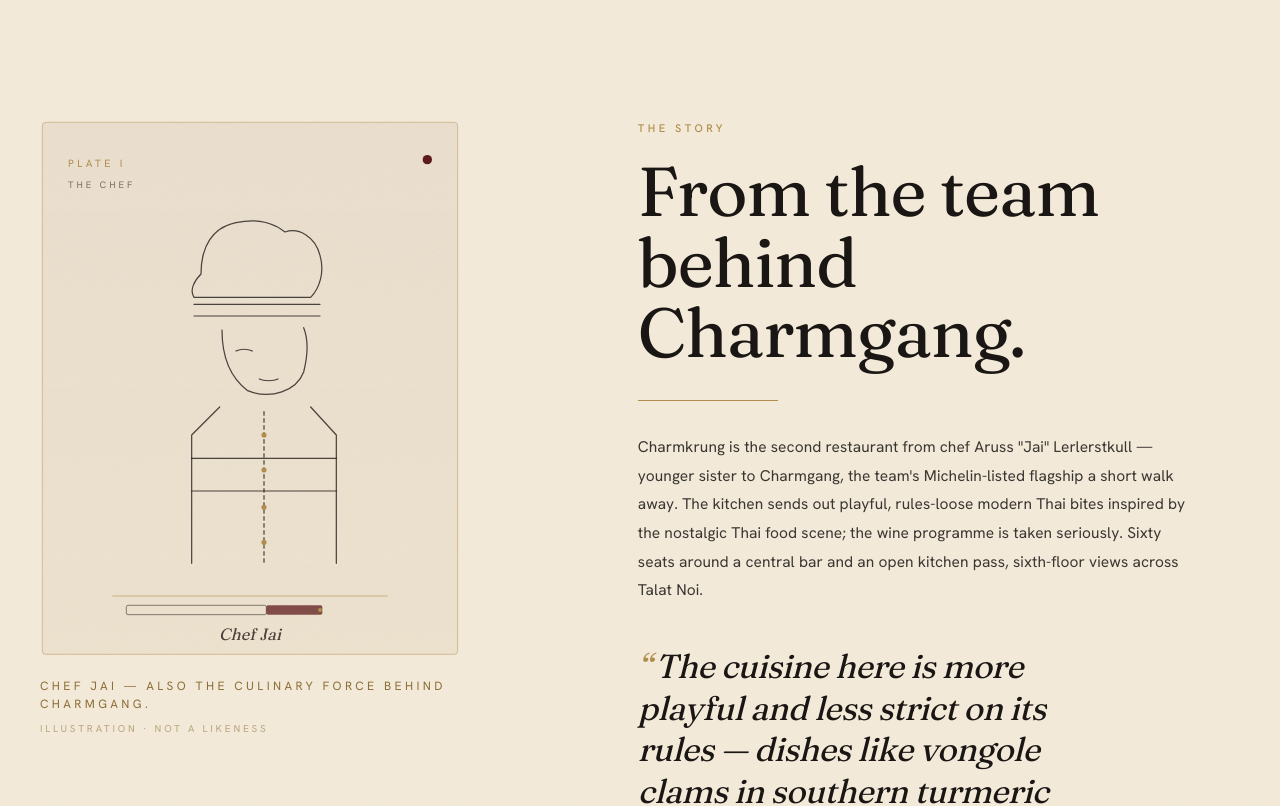
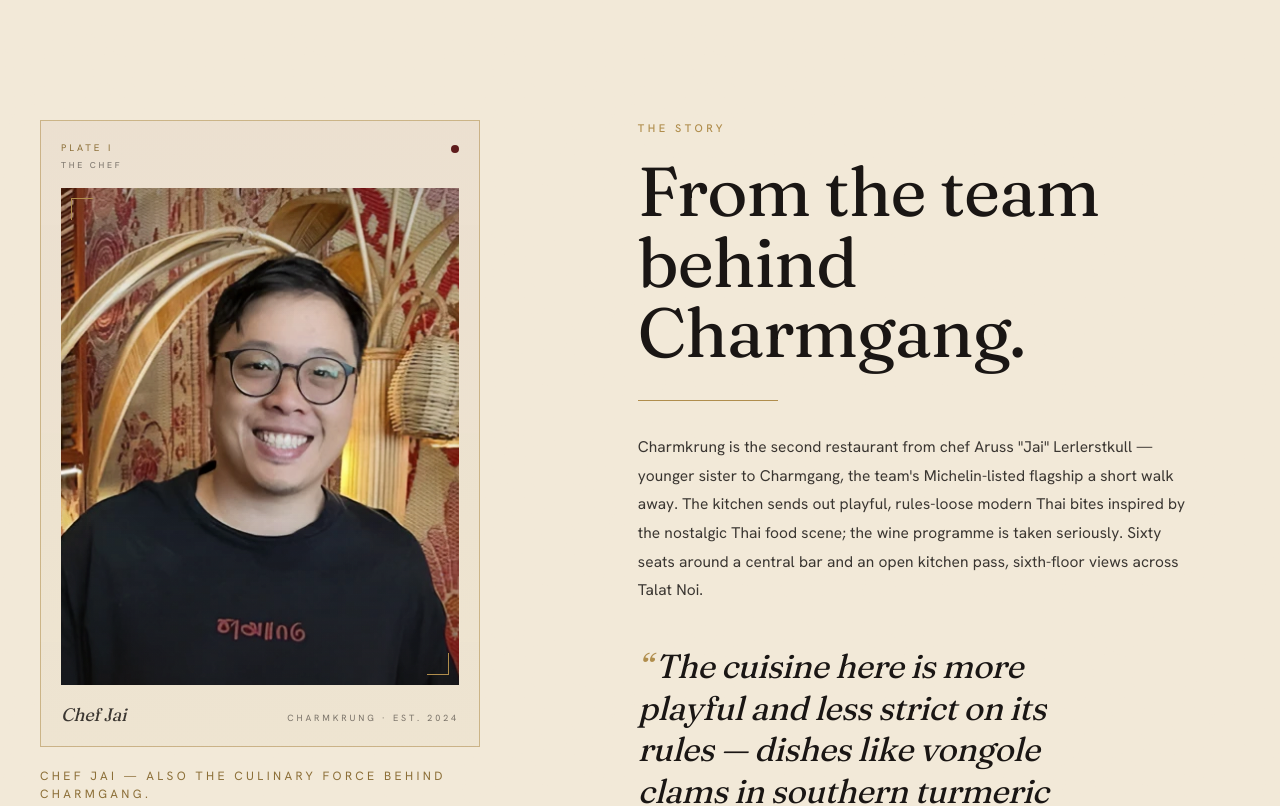
Before and after one commit to kirbykung168-art/charmkrung, a Next.js app: page / in a window 1280 px wide. Shown: the part 1300-2106 px from the top of the page. Built offline with nearby package versions, Linux system fonts and the light colour scheme.

Commit message:
feat(story): restore real chef photo in editorial PLATE I card frame (vignette + brass corners + ledger dot)

```diff
--- a/src/components/Story.tsx
+++ b/src/components/Story.tsx
@@ -1,21 +1,21 @@
 'use client';
 
-import { BRAND, COPY } from '@/lib/content';
+import Image from 'next/image';
+import { BRAND, COPY, PHOTOS } from '@/lib/content';
 import { useLocale } from './LanguageProvider';
 import Reveal from './Reveal';
 
 /**
- * STORY — cream editorial section with an editorial linework chef
- * "plate" on the left and the maison voice on the right.
+ * STORY — cream editorial section. Chef portrait card on the left,
+ * brand voice + pull-quote on the right.
  *
- * Why a linework illustration vs the original phone selfie: the photo on
- * file was a smiling, head-on selfie against a busy printed curtain —
- * wrong register for the candle-lit / editorial / factory-loft voice the
- * rest of the page is setting up, and it undercut the Star Wine List
- * credential two scrolls below. The linework treatment communicates
- * "the chef" without claiming a likeness and matches the typographic
- * weight of the credentials around it. Swap to a real editorial portrait
- * (hands plating, low key, half-light) when one is available.
+ * Portrait treatment: the source photo (`cl-chef.webp`) is the chef's
+ * own provided image. To sit in the same register as the Sommelier
+ * PLATE II card and the rest of the editorial layout, the photo is
+ * wrapped in a paper-tone card frame with PLATE I eyebrow, an oxblood
+ * ledger dot, brass architectural corners, and a soft warm vignette
+ * that pulls the busy curtain pattern down into the espresso/brass
+ * palette. The "Chef Jai" italic signature reads as a press card.
  */
 export default function Story() {
   const { locale } = useLocale();
@@ -23,16 +23,78 @@
   return (
     <section id="story" className="relative bg-cream text-espresso py-28 lg:py-40 paper-grain">
       <div className="mx-auto max-w-[1320px] px-6 lg:px-10 grid lg:grid-cols-[1fr_1.2fr] gap-12 lg:gap-24 items-start">
-        {/* Editorial chef plate */}
+        {/* Chef portrait — editorial press card */}
         <Reveal>
-          <figure>
-            <ChefPlate />
+          <figure className="max-w-[440px]">
+            <div
+              className="relative overflow-hidden"
+              style={{
+                background: 'linear-gradient(180deg, rgba(94,27,27,0.04) 0%, rgba(176,141,76,0.05) 100%)',
+                border: '1px solid rgba(176,141,76,0.55)',
+                padding: '20px 20px 18px 20px',
+              }}
+            >
+              {/* PLATE I eyebrow + oxblood ledger dot */}
+              <div className="flex items-start justify-between mb-4">
+                <div>
+                  <p className="font-sans text-[9.5px] uppercase tracking-[0.32em] text-brass-deep">
+                    Plate I
+                  </p>
+                  <p className="font-sans text-[8.5px] uppercase tracking-[0.32em] text-espresso/55 mt-1">
+                    The chef
+                  </p>
+                </div>
+                <span
+                  aria-hidden
+                  className="block w-2 h-2 rounded-full mt-1"
+                  style={{ background: '#5E1B1B' }}
+                />
+              </div>
+
+              {/* Photo with brass corner brackets + warm vignette */}
+              <div className="relative aspect-[4/5] overflow-hidden">
+                <Image
+                  src={PHOTOS.chef}
+                  alt={`${BRAND.chefName}, chef and owner of Charmkrung`}
+                  fill
+                  sizes="(max-width: 1024px) 100vw, 45vw"
+                  quality={92}
+                  className="object-cover object-center"
+                  style={{ filter: 'contrast(1.05) saturate(0.88)' }}
+                />
+                {/* Editorial vignette — deepens the curtain so it reads as
+                    atmospheric backdrop, not subject. Soft top fade for
+                    where the eyebrow sits. */}
+                <div
+                  className="absolute inset-0 pointer-events-none"
+                  style={{
+                    background:
+                      'linear-gradient(180deg, rgba(26,22,20,0.18) 0%, rgba(26,22,20,0) 28%, rgba(26,22,20,0) 65%, rgba(26,22,20,0.42) 100%), radial-gradient(120% 80% at 50% 40%, rgba(0,0,0,0) 40%, rgba(0,0,0,0.18) 100%)',
+                  }}
+                />
+                {/* Brass corner brackets — kept on the chef card and
+                    the sommelier card as the two credential moments. */}
+                <span className="absolute pointer-events-none" style={{ top: 10, left: 10, width: 22, height: 22, borderTop: '1.2px solid #B08D4C', borderLeft: '1.2px solid #B08D4C' }} />
+                <span className="absolute pointer-events-none" style={{ bottom: 10, right: 10, width: 22, height: 22, borderBottom: '1.2px solid #B08D4C', borderRight: '1.2px solid #B08D4C' }} />
+              </div>
+
+              {/* Signature ledger */}
+              <div className="mt-4 flex items-baseline justify-between">
+                <p
+                  className="display italic text-espresso/85"
+                  style={{ fontSize: 18 }}
+                >
+                  Chef Jai
+                </p>
+                <p className="font-sans text-[9px] uppercase tracking-[0.32em] text-espresso/55">
+                  Charmkrung · est. 2024
+                </p>
+              </div>
+            </div>
+
             <figcaption className="font-sans text-[12px] uppercase tracking-[0.28em] text-brass-deep mt-5" lang={locale}>
               {COPY.story.chefCaption[locale]}
             </figcaption>
-            <p className="font-sans text-[10px] uppercase tracking-[0.28em] text-brass-deep/55 mt-2">
-              Illustration · not a likeness
-            </p>
           </figure>
         </Reveal>
 
@@ -70,108 +132,3 @@
     </section>
   );
 }
-
-/**
- * Editorial linework "PLATE I" — chef silhouette, toque/cap, knife,
- * thread of brass that ties this card to the Sommelier "PLATE II".
- * Paper-tone background to feel placed on the Story section's cream.
- */
-function ChefPlate() {
-  return (
-    <svg
-      width="100%"
-      height="auto"
-      viewBox="0 0 360 460"
-      aria-label="Editorial illustration of the chef — not a likeness"
-      className="max-w-[420px]"
-    >
-      <defs>
-        <linearGradient id="cp-paper" x1="0" y1="0" x2="0" y2="1">
-          <stop offset="0%"   stopColor="rgba(94,27,27,0.04)" />
-          <stop offset="100%" stopColor="rgba(176,141,76,0.05)" />
-        </linearGradient>
-        <filter id="cp-grain" x="0" y="0" width="100%" height="100%">
-          <feTurbulence type="fractalNoise" baseFrequency="0.88" numOctaves="2" />
-          <feColorMatrix values="0 0 0 0 0.30   0 0 0 0 0.20   0 0 0 0 0.14   0 0 0 0.06 0" />
-        </filter>
-      </defs>
-
-      {/* Paper card frame */}
-      <rect x="2" y="2" width="356" height="456" rx="3"
-        fill="url(#cp-paper)" stroke="#B08D4C" strokeOpacity="0.55" strokeWidth="0.7" />
-      <rect x="2" y="2" width="356" height="456" rx="3" fill="transparent" filter="url(#cp-grain)" />
-
-      {/* Plate eyebrow */}
-      <text x="24" y="40" fontFamily="var(--font-hanken), sans-serif"
-        fontSize="9" letterSpacing="0.32em" fill="#B08D4C">
-        PLATE I
-      </text>
-      <circle cx="332" cy="34" r="4" fill="#5E1B1B" />
-      <text x="24" y="58" fontFamily="var(--font-hanken), sans-serif"
-        fontSize="8" letterSpacing="0.32em" fill="rgba(30,18,15,0.55)">
-        THE CHEF
-      </text>
-
-      {/* Chef figure — head + toque + jacket + plating gesture */}
-      <g
-        fill="none"
-        stroke="#1A1614"
-        strokeOpacity="0.78"
-        strokeWidth="1.05"
-        strokeLinecap="round"
-        strokeLinejoin="round"
-      >
-        {/* Toque (chef hat) — soft cloud silhouette */}
-        <path d="M 138 132
-                 C 138 108, 148 92, 168 88
-                 C 186 84, 200 88, 210 96
-                 C 222 92, 236 100, 240 116
-                 C 244 130, 240 144, 232 152
-                 L 132 152
-                 C 128 146, 132 138, 138 132 Z" />
-        {/* Toque band */}
-        <line x1="132" y1="158" x2="240" y2="158" />
-        <line x1="132" y1="168" x2="240" y2="168" />
-
-        {/* Face — Picasso single line */}
-        <path d="M 156 180
-                 C 156 200, 162 220, 178 232
-                 C 198 240, 220 232, 226 216
-                 C 230 200, 230 188, 226 178" />
-        {/* Eyes — closed crescents (concentration) */}
-        <path d="M 168 198 C 172 196, 178 196, 182 198" />
-        {/* Mouth — quiet */}
-        <path d="M 188 222 C 192 224, 200 224, 204 222" />
-
-        {/* Collar / chef coat */}
-        <path d="M 154 246 L 130 270 L 130 380" />
-        <path d="M 232 246 L 254 270 L 254 380" />
-        <path d="M 130 290 L 254 290" />
-        <path d="M 130 318 L 254 318" />
-        {/* Button placket */}
-        <line x1="192" y1="250" x2="192" y2="380" strokeDasharray="3 3" />
-        {/* Buttons */}
-        <circle cx="192" cy="270" r="2.2" fill="#B08D4C" stroke="none" />
-        <circle cx="192" cy="300" r="2.2" fill="#B08D4C" stroke="none" />
-        <circle cx="192" cy="332" r="2.2" fill="#B08D4C" stroke="none" />
-        <circle cx="192" cy="362" r="2.2" fill="#B08D4C" stroke="none" />
-      </g>
-
-      {/* Knife resting beside the plate, brass blade with oxblood handle dot */}
-      <g>
-        <line x1="62" y1="408" x2="298" y2="408" stroke="#B08D4C" strokeOpacity="0.7" strokeWidth="0.7" />
-        <rect x="74" y="416" width="120" height="8" rx="1.5" fill="none"
-          stroke="#1A1614" strokeOpacity="0.55" strokeWidth="0.8" />
-        <rect x="194" y="416" width="48" height="8" rx="1.5" fill="#5E1B1B" fillOpacity="0.75" stroke="none" />
-        <circle cx="240" cy="420" r="1.8" fill="#B08D4C" />
-      </g>
-
-      {/* Signature ledger */}
-      <text x="180" y="446" textAnchor="middle"
-        fontFamily="var(--font-fraunces), serif" fontStyle="italic" fontSize="14"
-        fill="rgba(30,18,15,0.78)">
-        Chef Jai
-      </text>
-    </svg>
-  );
-}
```
